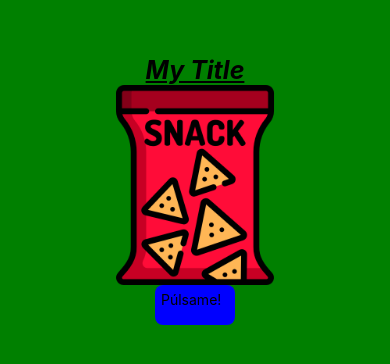
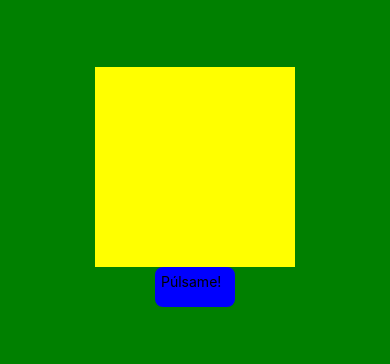
Before and after one commit to CalvaryBloom/ejercicio2, a React Native app: screen / in a window 390 px wide. Shown: the part 232-596 px from the top of the page. Built offline with nearby package versions, Linux system fonts and the light colour scheme.

Commit message:
Apartado 5

```diff
--- a/App.js
+++ b/App.js
@@ -1,52 +1,59 @@
-import { View, Pressable, Text, Image, StyleSheet } from 'react-native';
+import { View, Pressable, Text, StyleSheet } from 'react-native';
 import { useState } from 'react';
+
 export default function App() {
 
-  const image1 = require('./assets/snack-icon.png');
-  const image2 = require('./assets/favicon.png');
+  const [backColor, setBackColor] = useState('green');
+  const [squareColor, setSquareColor] = useState('yellow');
+  const [width, setWidth] = useState(200);
+  const [height, setHeight] = useState(200);
 
-  const [color, setColor] = useState('green');
-  const [text, setText] = useState('My Title');
-  const [image, setImage] = useState(image1);
-
-  function handleOnPress(){
-    if (color === 'yellow'){
-      setColor('green');
-      setText('My Title');
-      setImage(image1)
-    }else{
-      setColor('yellow');
-      setText('My New Title');
-      setImage(image2);
+  function handleOnPress() {
+    if (backColor === 'yellow') {
+      setBackColor('green');
+      setSquareColor('yellow');
+      setWidth(200);
+      setHeight(200);
+    } else {
+      setBackColor('yellow');
+      setSquareColor('green');
+      setWidth(300);
+      setHeight(100);
     }
   }
 
   return (
-    <View style={[styles.container, {backgroundColor: color}]}>
-      <Text style={styles.title}>{text}</Text>
-      <Image style={styles.image} source={image} />
+    <View style={[styles.container, { backgroundColor: backColor }]}>
+      <View style={[
+        styles.square,
+        {
+          backgroundColor: squareColor,
+          width: width,
+          height: height
+        }
+      ]} />
       <Pressable onPress={() => handleOnPress()}>
+        <Text />
         <Text style={styles.text}>Púlsame!</Text>
       </Pressable>
-    </View>);
+    </View>
+  );
 }
 
 const styles = StyleSheet.create({
   container: {
     flex: 1,
-    backgroundColor: 'yellow',
+    backgroundColor: 'green',
     alignItems: 'center',
     justifyContent: 'center',
   },
-  title: {
-    fontSize: 25,
-    fontWeight: 'bold',
-    fontStyle: 'italic',
-    textDecorationLine: 'underline',
-  },
-  image: {
+  square: {
+    size: '100',
+    mt: '-2',
+    marginTop: -6,
     width: 200,
     height: 200,
+    backgroundColor: 'yellow',
   },
   text: {
     height: 40,
@@ -54,5 +61,5 @@ const styles = StyleSheet.create({
     backgroundColor: 'blue',
     borderRadius: 8,
     padding: 6,
-  },
+  }
 });
```
